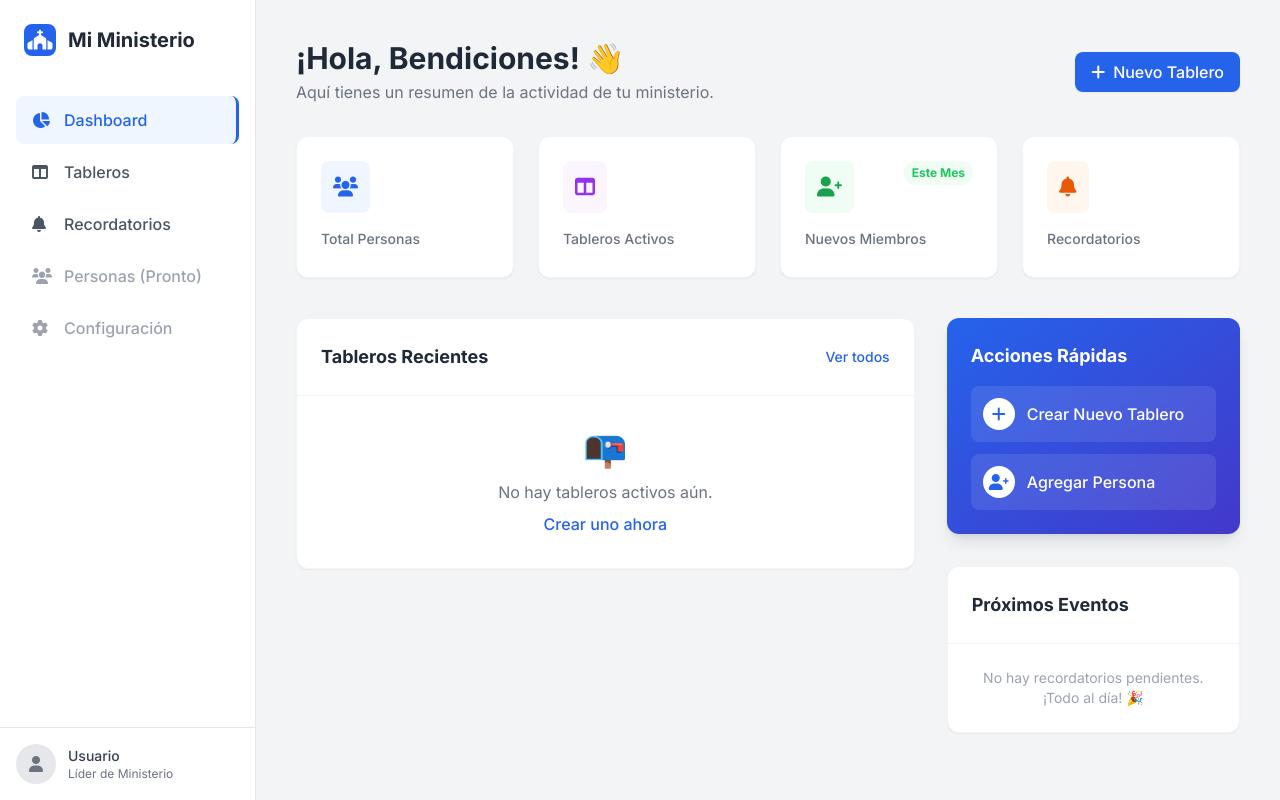
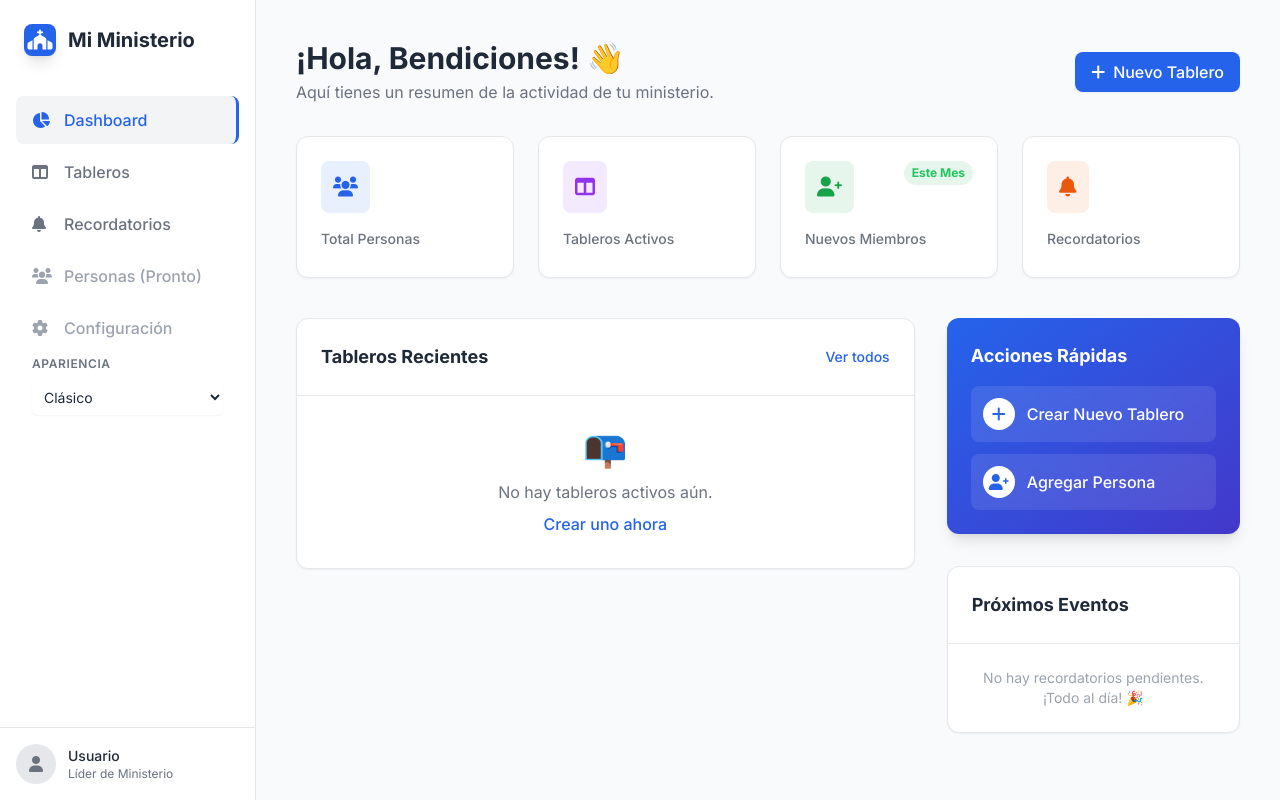
Before and after one commit to joserea99/sistema-organizador-de-grupos-app, a Flask app: template app/templates/main/dashboard.html in a window 1280 px wide. Run offline with Flask 3, Linux system fonts and the light colour scheme; the template is opened without the code that fills it, so the values that code supplies are empty; data comes from the database, SQL or seed files in the repository; some libraries are stand-ins or nearby versions.

Commit message:
Add theme support to dashboard

```diff
--- a/app/templates/main/dashboard.html
+++ b/app/templates/main/dashboard.html
@@ -8,21 +8,81 @@
     <script src="https://cdn.tailwindcss.com"></script>
     <link rel="stylesheet" href="https://cdnjs.cloudflare.com/ajax/libs/font-awesome/6.0.0/css/all.min.css">
     <link href="https://fonts.googleapis.com/css2?family=Inter:wght@300;400;500;600;700&display=swap" rel="stylesheet">
+    <!-- Cargar tema por defecto para evitar flash -->
+    <link rel="stylesheet" id="theme-stylesheet" href="{{ url_for('static', filename='css/themes/clasico.css') }}">
     <style>
+        /* Adaptador de Temas para Dashboard */
+        :root {
+            --bg-body: #f3f4f6;
+            --text-primary: #1f2937;
+            --text-secondary: #6b7280;
+            --card-bg: #ffffff;
+            --card-border: #e5e7eb;
+            --hover-bg: #f9fafb;
+            --sidebar-bg: #ffffff;
+            --sidebar-border: #e5e7eb;
+        }
+
         body {
             font-family: 'Inter', sans-serif;
-            background-color: #f3f4f6;
+            background: var(--bg-body);
+            color: var(--text-primary);
+            transition: background 0.3s, color 0.3s;
+        }
+
+        /* Clases semánticas que usan variables CSS del tema */
+        .dashboard-card {
+            background: var(--card-bg);
+            border: 1px solid var(--card-border);
+            /* Fallback para temas que usan glassmorphism */
+            background: var(--glass-bg, var(--card-bg));
+            border-color: var(--glass-border, var(--card-border));
+            backdrop-filter: var(--glass-blur, none);
+        }
+
+        .text-theme-primary {
+            color: var(--text-primary);
+        }
+
+        .text-theme-secondary {
+            color: var(--text-secondary);
+        }
+
+        .sidebar-container {
+            background: var(--sidebar-bg);
+            border-right: 1px solid var(--sidebar-border);
+            /* Fallback */
+            background: var(--glass-bg, var(--sidebar-bg));
+            border-color: var(--glass-border, var(--sidebar-border));
+        }
+
+        .sidebar-link {
+            color: var(--text-secondary);
+        }
+
+        .sidebar-link:hover {
+            background: var(--hover-bg);
+            color: var(--text-primary);
+            /* Fallback */
+            background: var(--bg-hover, var(--hover-bg));
         }
 
         .sidebar-link.active {
-            background-color: #eff6ff;
-            color: #2563eb;
-            border-right: 3px solid #2563eb;
+            background: var(--bg-secondary, #eff6ff);
+            color: var(--color-primary, #2563eb);
+            border-right: 3px solid var(--color-primary, #2563eb);
         }
 
         .card-hover:hover {
             transform: translateY(-2px);
             box-shadow: 0 10px 15px -3px rgba(0, 0, 0, 0.1), 0 4px 6px -2px rgba(0, 0, 0, 0.05);
+        }
+
+        /* Ajustes para inputs de formulario en temas oscuros */
+        .form-select {
+            background-color: var(--bg-secondary, #fff);
+            color: var(--text-primary);
+            border-color: var(--border-color, #e5e7eb);
         }
     </style>
 </head>
@@ -30,27 +90,28 @@
 <body class="flex h-screen overflow-hidden">
 
     <!-- Sidebar -->
-    <aside class="w-64 bg-white border-r border-gray-200 hidden md:flex flex-col">
+    <aside class="w-64 sidebar-container hidden md:flex flex-col transition-colors duration-300">
         <div class="p-6 flex items-center gap-3">
-            <div class="w-8 h-8 bg-blue-600 rounded-lg flex items-center justify-center text-white font-bold text-xl">
+            <div
+                class="w-8 h-8 bg-blue-600 rounded-lg flex items-center justify-center text-white font-bold text-xl shadow-lg">
                 <i class="fas fa-church"></i>
             </div>
-            <span class="text-xl font-bold text-gray-800">Mi Ministerio</span>
+            <span class="text-xl font-bold text-theme-primary">Mi Ministerio</span>
         </div>
 
         <nav class="flex-1 px-4 py-4 space-y-1">
             <a href="{{ url_for('main.dashboard') }}"
-                class="sidebar-link active flex items-center gap-3 px-4 py-3 text-gray-600 rounded-lg hover:bg-gray-50 transition-all">
+                class="sidebar-link active flex items-center gap-3 px-4 py-3 rounded-lg transition-all">
                 <i class="fas fa-chart-pie w-5"></i>
                 <span class="font-medium">Dashboard</span>
             </a>
             <a href="{{ url_for('tableros.lista') }}"
-                class="sidebar-link flex items-center gap-3 px-4 py-3 text-gray-600 rounded-lg hover:bg-gray-50 transition-all">
+                class="sidebar-link flex items-center gap-3 px-4 py-3 rounded-lg transition-all">
                 <i class="fas fa-columns w-5"></i>
                 <span class="font-medium">Tableros</span>
             </a>
             <a href="{{ url_for('main.recordatorios') }}"
-                class="sidebar-link flex items-center gap-3 px-4 py-3 text-gray-600 rounded-lg hover:bg-gray-50 transition-all">
+                class="sidebar-link flex items-center gap-3 px-4 py-3 rounded-lg transition-all">
                 <i class="fas fa-bell w-5"></i>
                 <span class="font-medium">Recordatorios</span>
                 {% if stats.recordatorios_pendientes > 0 %}
@@ -69,33 +130,43 @@
                 <i class="fas fa-cog w-5"></i>
                 <span class="font-medium">Configuración</span>
             </a>
+
+            <div class="mt-8 px-4">
+                <p class="text-xs font-semibold text-theme-secondary uppercase tracking-wider mb-2">Apariencia</p>
+                <select id="theme-selector"
+                    class="w-full form-select text-sm rounded-md border-gray-300 shadow-sm focus:border-blue-500 focus:ring focus:ring-blue-200 focus:ring-opacity-50 p-2">
+                    <option value="clasico">Clásico</option>
+                    <option value="moderno">Moderno (Dark)</option>
+                    <option value="minimalista">Minimalista</option>
+                    <option value="oscuro">Oscuro</option>
+                </select>
+            </div>
         </nav>
 
-        <div class="p-4 border-t border-gray-200">
+        <div class="p-4 border-t" style="border-color: var(--border-color, #e5e7eb);">
             <div class="flex items-center gap-3">
                 <div class="w-10 h-10 rounded-full bg-gray-200 flex items-center justify-center text-gray-500">
                     <i class="fas fa-user"></i>
                 </div>
                 <div>
-                    <p class="text-sm font-medium text-gray-700">Usuario</p>
-                    <p class="text-xs text-gray-500">Líder de Ministerio</p>
+                    <p class="text-sm font-medium text-theme-primary">Usuario</p>
+                    <p class="text-xs text-theme-secondary">Líder de Ministerio</p>
                 </div>
             </div>
         </div>
     </aside>
 
     <!-- Main Content -->
-    <main class="flex-1 overflow-y-auto">
+    <main class="flex-1 overflow-y-auto transition-colors duration-300">
         <!-- Mobile Header -->
-        <header
-            class="md:hidden bg-white border-b border-gray-200 p-4 flex justify-between items-center sticky top-0 z-10">
+        <header class="md:hidden sidebar-container border-b p-4 flex justify-between items-center sticky top-0 z-10">
             <div class="flex items-center gap-2">
                 <div class="w-8 h-8 bg-blue-600 rounded-lg flex items-center justify-center text-white">
                     <i class="fas fa-church"></i>
                 </div>
-                <span class="font-bold text-gray-800">Mi Ministerio</span>
+                <span class="font-bold text-theme-primary">Mi Ministerio</span>
             </div>
-            <button class="text-gray-500 hover:text-gray-700">
+            <button class="text-theme-secondary hover:text-theme-primary">
                 <i class="fas fa-bars text-xl"></i>
             </button>
         </header>
@@ -104,8 +175,8 @@
             <!-- Welcome Section -->
             <div class="flex flex-col md:flex-row justify-between items-start md:items-center mb-8 gap-4">
                 <div>
-                    <h1 class="text-2xl md:text-3xl font-bold text-gray-800">¡Hola, Bendiciones! 👋</h1>
-                    <p class="text-gray-500 mt-1">Aquí tienes un resumen de la actividad de tu ministerio.</p>
+                    <h1 class="text-2xl md:text-3xl font-bold text-theme-primary">¡Hola, Bendiciones! 👋</h1>
+                    <p class="text-theme-secondary mt-1">Aquí tienes un resumen de la actividad de tu ministerio.</p>
                 </div>
                 <div class="flex gap-3">
                     <a href="{{ url_for('tableros.crear') }}"
@@ -118,60 +189,66 @@
             <!-- Stats Grid -->
             <div class="grid grid-cols-1 md:grid-cols-2 lg:grid-cols-4 gap-6 mb-10">
                 <!-- Stat Card 1 -->
-                <div class="bg-white p-6 rounded-xl shadow-sm border border-gray-100 card-hover transition-all">
+                <div class="dashboard-card p-6 rounded-xl shadow-sm card-hover transition-all">
                     <div class="flex justify-between items-start mb-4">
-                        <div class="p-3 bg-blue-50 rounded-lg text-blue-600">
+                        <div class="p-3 bg-blue-50 rounded-lg text-blue-600"
+                            style="background-color: rgba(37, 99, 235, 0.1);">
                             <i class="fas fa-users text-xl"></i>
                         </div>
                         <!-- <span class="text-green-500 text-xs font-bold flex items-center bg-green-50 px-2 py-1 rounded-full">
                             <i class="fas fa-arrow-up mr-1"></i> +12%
                         </span> -->
                     </div>
-                    <h3 class="text-gray-500 text-sm font-medium">Total Personas</h3>
-                    <p class="text-3xl font-bold text-gray-800 mt-1">{{ stats.total_personas }}</p>
+                    <h3 class="text-theme-secondary text-sm font-medium">Total Personas</h3>
+                    <p class="text-3xl font-bold text-theme-primary mt-1">{{ stats.total_personas }}</p>
                 </div>
 
                 <!-- Stat Card 2 -->
-                <div class="bg-white p-6 rounded-xl shadow-sm border border-gray-100 card-hover transition-all">
+                <div class="dashboard-card p-6 rounded-xl shadow-sm card-hover transition-all">
                     <div class="flex justify-between items-start mb-4">
-                        <div class="p-3 bg-purple-50 rounded-lg text-purple-600">
+                        <div class="p-3 bg-purple-50 rounded-lg text-purple-600"
+                            style="background-color: rgba(147, 51, 234, 0.1);">
                             <i class="fas fa-columns text-xl"></i>
                         </div>
                     </div>
-                    <h3 class="text-gray-500 text-sm font-medium">Tableros Activos</h3>
-                    <p class="text-3xl font-bold text-gray-800 mt-1">{{ stats.total_tableros }}</p>
+                    <h3 class="text-theme-secondary text-sm font-medium">Tableros Activos</h3>
+                    <p class="text-3xl font-bold text-theme-primary mt-1">{{ stats.total_tableros }}</p>
                 </div>
 
                 <!-- Stat Card 3 -->
-                <div class="bg-white p-6 rounded-xl shadow-sm border border-gray-100 card-hover transition-all">
+                <div class="dashboard-card p-6 rounded-xl shadow-sm card-hover transition-all">
                     <div class="flex justify-between items-start mb-4">
-                        <div class="p-3 bg-green-50 rounded-lg text-green-600">
+                        <div class="p-3 bg-green-50 rounded-lg text-green-600"
+                            style="background-color: rgba(22, 163, 74, 0.1);">
                             <i class="fas fa-user-plus text-xl"></i>
                         </div>
                         <span
-                            class="text-green-500 text-xs font-bold flex items-center bg-green-50 px-2 py-1 rounded-full">
+                            class="text-green-500 text-xs font-bold flex items-center bg-green-50 px-2 py-1 rounded-full"
+                            style="background-color: rgba(22, 163, 74, 0.1);">
                             Este Mes
                         </span>
                     </div>
-                    <h3 class="text-gray-500 text-sm font-medium">Nuevos Miembros</h3>
-                    <p class="text-3xl font-bold text-gray-800 mt-1">{{ stats.nuevos_mes }}</p>
+                    <h3 class="text-theme-secondary text-sm font-medium">Nuevos Miembros</h3>
+                    <p class="text-3xl font-bold text-theme-primary mt-1">{{ stats.nuevos_mes }}</p>
                 </div>
 
                 <!-- Stat Card 4 -->
-                <div class="bg-white p-6 rounded-xl shadow-sm border border-gray-100 card-hover transition-all">
+                <div class="dashboard-card p-6 rounded-xl shadow-sm card-hover transition-all">
                     <div class="flex justify-between items-start mb-4">
-                        <div class="p-3 bg-orange-50 rounded-lg text-orange-600">
+                        <div class="p-3 bg-orange-50 rounded-lg text-orange-600"
+                            style="background-color: rgba(234, 88, 12, 0.1);">
                             <i class="fas fa-bell text-xl"></i>
                         </div>
                         {% if stats.recordatorios_pendientes > 0 %}
                         <span
-                            class="text-orange-500 text-xs font-bold flex items-center bg-orange-50 px-2 py-1 rounded-full">
+                            class="text-orange-500 text-xs font-bold flex items-center bg-orange-50 px-2 py-1 rounded-full"
+                            style="background-color: rgba(234, 88, 12, 0.1);">
                             Acción Requerida
                         </span>
                         {% endif %}
                     </div>
-                    <h3 class="text-gray-500 text-sm font-medium">Recordatorios</h3>
-                    <p class="text-3xl font-bold text-gray-800 mt-1">{{ stats.recordatorios_pendientes }}</p>
+                    <h3 class="text-theme-secondary text-sm font-medium">Recordatorios</h3>
+                    <p class="text-3xl font-bold text-theme-primary mt-1">{{ stats.recordatorios_pendientes }}</p>
                 </div>
             </div>
 
@@ -180,26 +257,30 @@
                 <div class="lg:col-span-2 space-y-8">
 
                     <!-- Tableros Activos -->
-                    <div class="bg-white rounded-xl shadow-sm border border-gray-100 overflow-hidden">
-                        <div class="p-6 border-b border-gray-100 flex justify-between items-center">
-                            <h2 class="text-lg font-bold text-gray-800">Tableros Recientes</h2>
+                    <div class="dashboard-card rounded-xl shadow-sm overflow-hidden">
+                        <div class="p-6 border-b flex justify-between items-center"
+                            style="border-color: var(--border-color, #e5e7eb);">
+                            <h2 class="text-lg font-bold text-theme-primary">Tableros Recientes</h2>
                             <a href="{{ url_for('tableros.lista') }}"
                                 class="text-blue-600 text-sm font-medium hover:text-blue-700">Ver todos</a>
                         </div>
 
                         {% if tableros_activos %}
-                        <div class="divide-y divide-gray-100">
+                        <div class="divide-y" style="border-color: var(--border-color, #e5e7eb);">
                             {% for tablero in tableros_activos %}
                             <div class="p-4 hover:bg-gray-50 transition-colors flex items-center gap-4 group cursor-pointer"
-                                onclick="window.location.href='{{ url_for('tableros.ver_tablero', id=tablero.id) }}'">
+                                onclick="window.location.href='{{ url_for('tableros.ver_tablero', id=tablero.id) }}'"
+                                style="background-color: var(--bg-hover, var(--hover-bg));">
                                 <div class="w-12 h-12 rounded-lg flex items-center justify-center text-xl text-white shadow-sm group-hover:scale-105 transition-transform"
                                     style="background-color: {{ tablero.color }};">
                                     {{ tablero.icono }}
                                 </div>
                                 <div class="flex-1">
-                                    <h3 class="font-semibold text-gray-800 group-hover:text-blue-600 transition-colors">
+                                    <h3
+                                        class="font-semibold text-theme-primary group-hover:text-blue-600 transition-colors">
                                         {{ tablero.nombre }}</h3>
-                                    <p class="text-sm text-gray-500">{{ tablero.total_personas }} personas &bull; {{
+                                    <p class="text-sm text-theme-secondary">{{ tablero.total_personas }} personas &bull;
+                                        {{
                                         tablero.nuevos_mes }} nuevos</p>
                                 </div>
                                 <div class="text-gray-400">
@@ -209,7 +290,7 @@
                             {% endfor %}
                         </div>
                         {% else %}
-                        <div class="p-8 text-center text-gray-500">
+                        <div class="p-8 text-center text-theme-secondary">
                             <div class="mb-3 text-4xl">📭</div>
                             <p>No hay tableros activos aún.</p>
                             <a href="{{ url_for('tableros.crear') }}"
@@ -220,16 +301,17 @@
 
                     <!-- Estados de Discipulado (Chart Placeholder) -->
                     {% if estados_discipulado %}
-                    <div class="bg-white rounded-xl shadow-sm border border-gray-100 p-6">
-                        <h2 class="text-lg font-bold text-gray-800 mb-4">Crecimiento Espiritual</h2>
+                    <div class="dashboard-card rounded-xl shadow-sm p-6">
+                        <h2 class="text-lg font-bold text-theme-primary mb-4">Crecimiento Espiritual</h2>
                         <div class="space-y-4">
                             {% for estado in estados_discipulado %}
                             <div>
                                 <div class="flex justify-between text-sm mb-1">
-                                    <span class="font-medium text-gray-700">{{ estado.estado_discipulado }}</span>
-                                    <span class="text-gray-500">{{ estado.total }} personas</span>
+                                    <span class="font-medium text-theme-primary">{{ estado.estado_discipulado }}</span>
+                                    <span class="text-theme-secondary">{{ estado.total }} personas</span>
                                 </div>
-                                <div class="w-full bg-gray-100 rounded-full h-2.5">
+                                <div class="w-full bg-gray-100 rounded-full h-2.5"
+                                    style="background-color: var(--bg-secondary, #f3f4f6);">
                                     <div class="bg-blue-600 h-2.5 rounded-full"
                                         style="width: {{ (estado.total / stats.total_personas * 100) if stats.total_personas > 0 else 0 }}%">
                                     </div>
@@ -268,13 +350,14 @@
                     </div>
 
                     <!-- Reminders -->
-                    <div class="bg-white rounded-xl shadow-sm border border-gray-100 overflow-hidden">
-                        <div class="p-6 border-b border-gray-100">
-                            <h2 class="text-lg font-bold text-gray-800">Próximos Eventos</h2>
+                    <div class="dashboard-card rounded-xl shadow-sm overflow-hidden">
+                        <div class="p-6 border-b flex justify-between items-center"
+                            style="border-color: var(--border-color, #e5e7eb);">
+                            <h2 class="text-lg font-bold text-theme-primary">Próximos Eventos</h2>
                         </div>
 
                         {% if recordatorios_urgentes %}
-                        <div class="divide-y divide-gray-100">
+                        <div class="divide-y" style="border-color: var(--border-color, #e5e7eb);">
                             {% for recordatorio in recordatorios_urgentes[:5] %}
                             <div class="p-4 flex gap-3 items-start">
                                 <div class="mt-1">
@@ -287,11 +370,12 @@
                                     {% endif %}
                                 </div>
                                 <div>
-                                    <p class="text-sm font-medium text-gray-800">{{ recordatorio.nombre }}</p>
-                                    <p class="text-xs text-gray-500">{{ recordatorio.tablero_nombre }} &bull; {{
+                                    <p class="text-sm font-medium text-theme-primary">{{ recordatorio.nombre }}</p>
+                                    <p class="text-xs text-theme-secondary">{{ recordatorio.tablero_nombre }} &bull; {{
                                         recordatorio.lista_nombre }}</p>
                                     <span
-                                        class="inline-block mt-1 text-xs px-2 py-0.5 rounded bg-gray-100 text-gray-600">
+                                        class="inline-block mt-1 text-xs px-2 py-0.5 rounded bg-gray-100 text-gray-600"
+                                        style="background-color: var(--bg-secondary, #f3f4f6); color: var(--text-secondary);">
                                         {{ recordatorio.urgencia|title }}
                                     </span>
                                 </div>
@@ -312,6 +396,15 @@
         </div>
     </main>
 
+    <!-- Inicializar ThemeManager -->
+    <script type="module">
+        import { ThemeManager } from "{{ url_for('static', filename='js/modules/themes.js') }}";
+
+        document.addEventListener('DOMContentLoaded', () => {
+            const themeManager = new ThemeManager();
+            themeManager.init();
+        });
+    </script>
 </body>
 
 </html>
```
